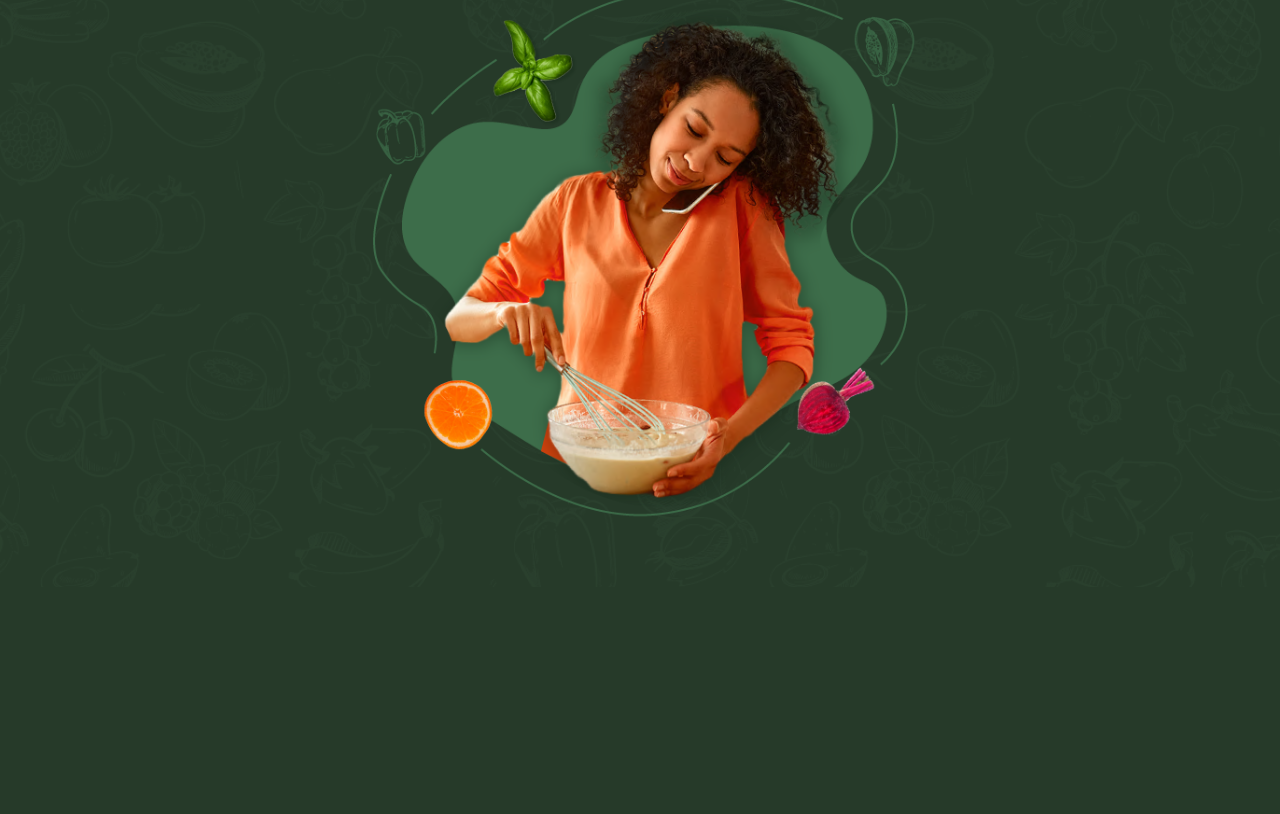
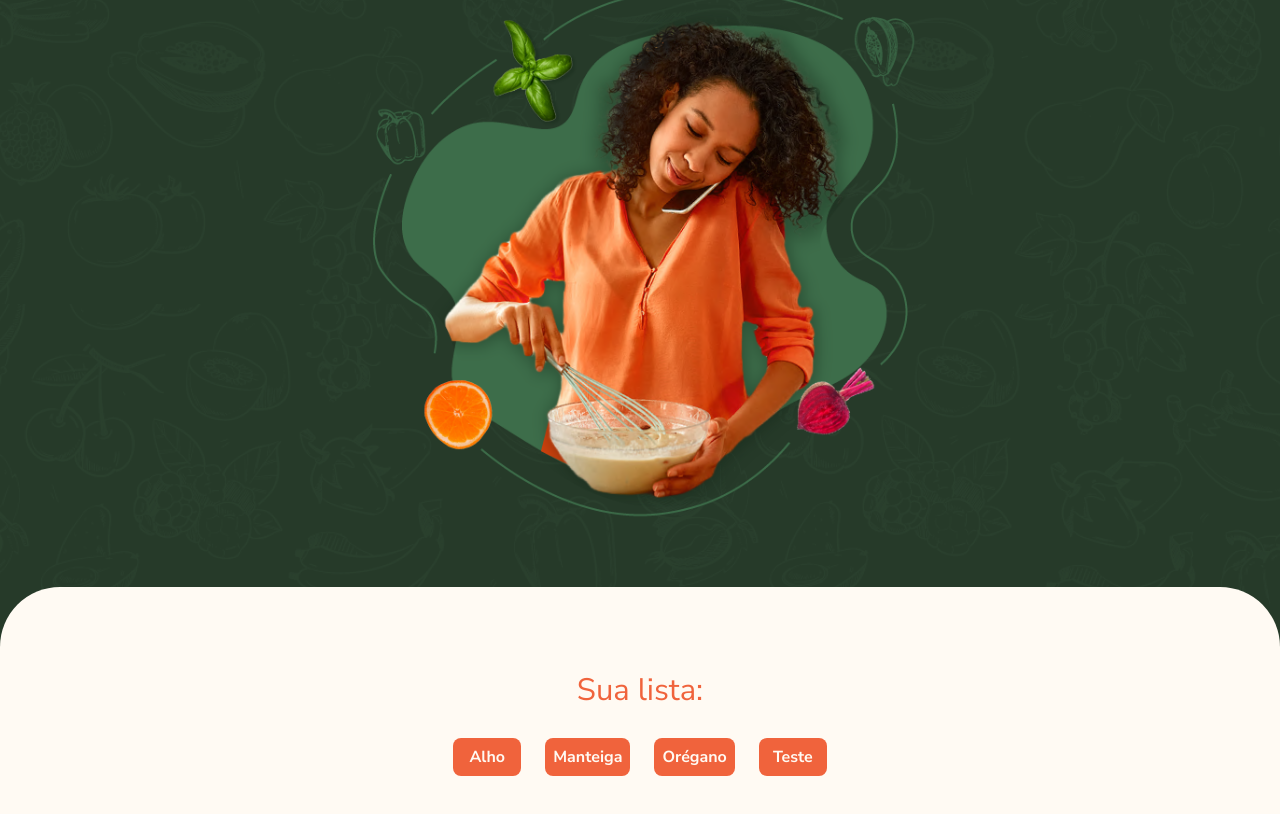
Before and after one commit to Psychovv/vue-course, a Vue app in the folder vue-project/: page / in a window 1280 px wide. Shown: the part 444-1258 px from the top of the page. Before the commit the page ends 1031 px from the top, so only its background shows below. Built offline with nearby package versions, Linux system fonts and the light colour scheme.

Commit message:
feat: criado componente conteudo principal.vue e importado na app.vue

```diff
--- a/vue-project/src/App.vue
+++ b/vue-project/src/App.vue
@@ -1,14 +1,18 @@
 <script lang="ts">
 import Banner from './components/Banner.vue';
+import ConteudoPrincipal from './ConteudoPrincipal.vue';
 
 export default {
-  components: { Banner }
+  components: { Banner, ConteudoPrincipal }
 }
 </script>
 
 <template>
   <Banner />
+  <ConteudoPrincipal />
 </template>
+
+
 
   <style scoped>
   </style>
--- /dev/null
+++ b/vue-project/src/ConteudoPrincipal.vue
@@ -0,0 +1,94 @@
+<script lang="ts">
+export default {
+  name: 'ConteudoPrincipal',
+
+
+  data() {
+    return {
+      ingredientes: ['Alho', 'Manteiga', 'Orégano', 'Teste']
+    }
+  }
+}
+</script>
+
+<template>
+  <main class="conteudo-principal">
+    <section>
+      <span class="subtitulo-lg sua-lista-texto">
+        Sua lista:
+      </span>
+
+      <ul class="ingredientes-sua-lista">
+        <li v-for="ingrediente in ingredientes" :key="ingrediente" class="ingrediente">
+          {{ ingrediente }}
+        </li>
+
+      </ul>
+    </section>
+  </main>
+</template>
+
+<style scoped>
+.conteudo-principal {
+  padding: 6.5rem 7.5rem;
+  border-radius: 3.75rem 3.75rem 0rem 0rem;
+  background: var(--creme, #FFFAF3);
+  color: var(--cinza, #444);
+
+  display: flex;
+  flex-direction: column;
+  align-items: center;
+  gap: 5rem;
+}
+
+.sua-lista-texto {
+  color: var(--coral, #F0633C);
+  display: block;
+  text-align: center;
+  margin-bottom: 1.5rem;
+}
+
+.ingredientes-sua-lista {
+  display: flex;
+  justify-content: center;
+  gap: 1rem 1.5rem;
+  flex-wrap: wrap;
+}
+
+.ingrediente {
+  display: inline-block;
+  border-radius: 0.5rem;
+  min-width: 4.25rem;
+  padding: 0.5rem;
+  text-align: center;
+    transition: 0.2s;
+    color: var(--creme, #FFFAF3);
+  background: var(--coral, #F0633C);
+  font-weight: 700;
+}
+
+.lista-vazia {
+  display: flex;
+  justify-content: center;
+  align-items: center;
+  flex-wrap: wrap;
+  gap: 0.25rem;
+
+  color: var(--coral, #F0633C);
+  text-align: center;
+}
+
+@media only screen and (max-width: 1300px) {
+  .conteudo-principal {
+    padding: 5rem 3.75rem;
+    gap: 3.5rem;
+  }
+}
+
+@media only screen and (max-width: 767px) {
+  .conteudo-principal {
+    padding: 4rem 1.5rem;
+    gap: 4rem;
+  }
+}
+</style>
```
Also changed, not shown: vue-project/src/assets/main.css (line endings or trailing spaces).
